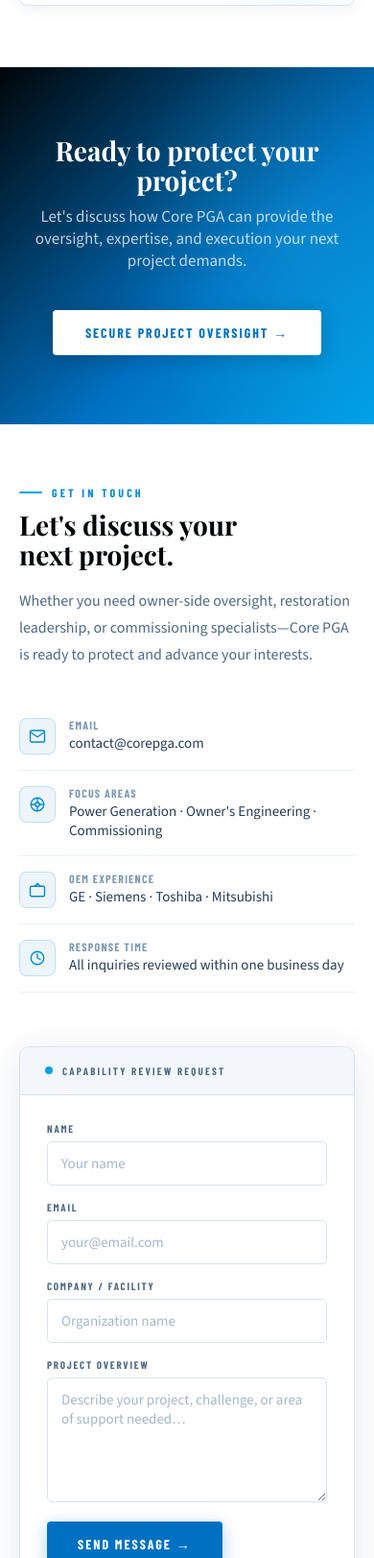
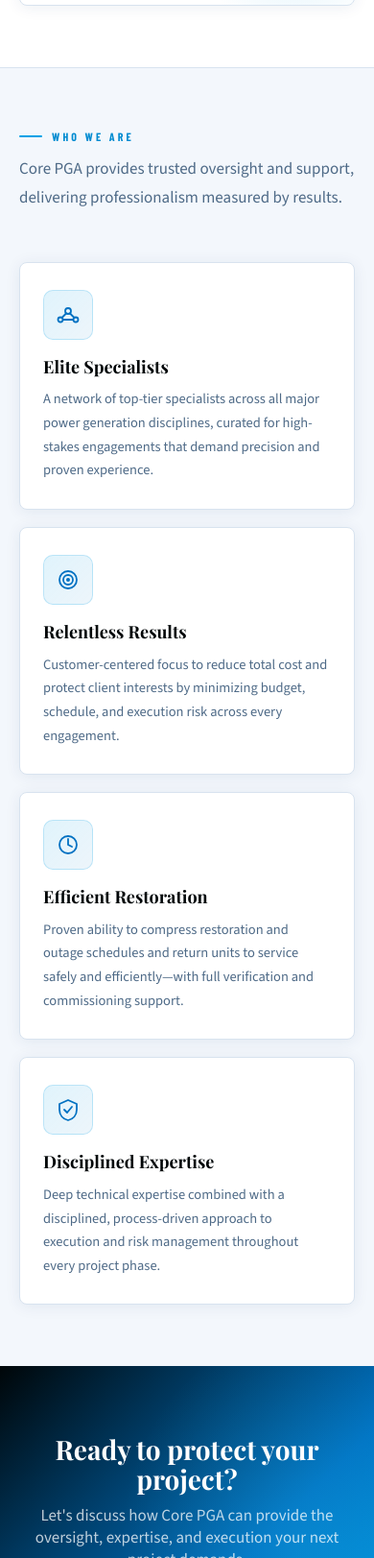
Before and after one commit to Austin-ops97/Corepgatest, a plain HTML site: page index.html in a window 390 px wide. Shown: the part 5336-6959 px from the top of the page at 96% size. Drawn offline with nearby package versions, Linux system fonts and the light colour scheme; a web font is replaced by a local one.

Commit message:
Add Who We Are to the homepage and site nav.
Restore the former homepage trust block as Who We Are, keep its supporting cards, and place a Who We Are tab immediately before Why Core on every page.

Co-authored-by: Austin-ops97 <Austin-ops97@users.noreply.github.com>

```diff
--- a/index.html
+++ b/index.html
@@ -61,8 +61,8 @@
       transform: translateX(-8px);
     }
 
-    .navlinks { display: flex; align-items: center; gap: 8px; }
-    .nl { font-family: var(--cond); font-size: 13px; font-weight: 600; letter-spacing: .11em; text-transform: uppercase; color: var(--muted); padding: 8px 12px; border-radius: 4px; background: transparent; border: none; cursor: pointer; transition: color .18s, background .18s; }
+    .navlinks { display: flex; align-items: center; gap: 4px; flex-wrap: nowrap; }
+    .nl { font-family: var(--cond); font-size: 12px; font-weight: 600; letter-spacing: .09em; text-transform: uppercase; color: var(--muted); padding: 8px 9px; border-radius: 4px; background: transparent; border: none; cursor: pointer; transition: color .18s, background .18s; white-space: nowrap; }
     .nl:hover, .nl.active { color: var(--b5); background: var(--btint); }
     .navlinks .nl[href^="#"] { position: relative; }
     .navlinks .nl[href^="#"]::after {
@@ -79,7 +79,7 @@
       transition: transform .18s ease;
     }
     .navlinks .nl[href^="#"].is-anchor-current::after { transform: scaleX(1); }
-    .nl-cta { font-family: var(--cond); font-size: 13px; font-weight: 700; letter-spacing: .14em; text-transform: uppercase; color: var(--white); background: var(--b5); padding: 10px 22px; border-radius: 4px; border: none; cursor: pointer; margin-left: 6px; box-shadow: 0 2px 12px rgba(0,113,194,.28); transition: all .2s; }
+    .nl-cta { font-family: var(--cond); font-size: 12px; font-weight: 700; letter-spacing: .12em; text-transform: uppercase; color: var(--white); background: var(--b5); padding: 10px 16px; border-radius: 4px; border: none; cursor: pointer; margin-left: 4px; box-shadow: 0 2px 12px rgba(0,113,194,.28); transition: all .2s; white-space: nowrap; }
     .nl-cta:hover { background: var(--b4); box-shadow: 0 5px 20px rgba(0,113,194,.38); transform: translateY(-1px); }
     .hamburger { display: none; background: transparent; border: 1px solid var(--line); border-radius: 4px; padding: 9px 14px; color: var(--muted); font-family: var(--cond); font-size: 12px; letter-spacing: .12em; text-transform: uppercase; cursor: pointer; }
     .mobile-nav { display: none; background: var(--white); border-top: 1px solid var(--line); padding: 8px 0 14px; box-shadow: 0 8px 24px rgba(0,50,100,.08); }
@@ -203,6 +203,16 @@
     .tech-item { display: flex; align-items: center; gap: 10px; font-size: 14px; font-weight: 500; color: var(--ink2); padding: 9px 0; border-bottom: 1px solid var(--line2); }
     .tech-item::before { content: ''; width: 6px; height: 6px; border-radius: 50%; background: var(--b3); flex-shrink: 0; }
 
+    /* WHO WE ARE */
+    #home, #expertise, #services, #who-we-are { scroll-margin-top: 96px; }
+    .trust-grid { display: grid; grid-template-columns: repeat(4, 1fr); gap: 18px; }
+    .trust-card { background: var(--white); border: 1px solid var(--line); border-radius: 8px; padding: 28px 24px; box-shadow: var(--sh); transition: transform .22s var(--ease), box-shadow .22s; }
+    .trust-card:hover { transform: translateY(-5px); box-shadow: var(--sh2); }
+    .trust-icon-wrap { width: 52px; height: 52px; border-radius: 10px; background: linear-gradient(135deg, var(--btint2) 0%, var(--btint) 100%); border: 1px solid rgba(0,161,230,.20); display: flex; align-items: center; justify-content: center; margin-bottom: 18px; }
+    .trust-icon-wrap svg { width: 24px; height: 24px; }
+    .trust-card h5 { font-family: var(--serif); font-size: 18px; font-weight: 700; color: var(--ink); margin-bottom: 10px; line-height: 1.2; }
+    .trust-card p { font-size: 14.5px; line-height: 1.7; color: var(--muted); }
+
     /* CTA BAND */
     .cta-band { background: linear-gradient(135deg, var(--rich-black) 0%, var(--b5) 60%, var(--b3) 100%); padding: 72px 0; position: relative; overflow: hidden; }
     .cta-band::before { content: ''; position: absolute; inset: 0; background: radial-gradient(ellipse 80% 100% at 80% 50%, rgba(51,221,255,.15), transparent 60%); }
@@ -263,7 +273,7 @@
     @keyframes fadeUp { from{opacity:0;transform:translateY(14px)} to{opacity:1;transform:none} }
     @keyframes fadeIn { from{opacity:0} to{opacity:1} }
 
-    @media(max-width:1180px) {
+    @media(max-width:1260px) {
       .navlinks { display: none; }
       .hamburger { display: block; }
     }
@@ -273,6 +283,7 @@
       .hero-wash::before { inset: 0; opacity: .35; background-position: center; }
       .exp-grid { grid-template-columns: 1fr; }
       .services-layout { grid-template-columns: 1fr; }
+      .trust-grid { grid-template-columns: 1fr 1fr; }
       .contact-layout { grid-template-columns: 1fr; }
       .stats-inner { grid-template-columns: 1fr 1fr; }
       .stat-block:nth-child(2) { border-right: none; }
@@ -283,6 +294,7 @@
     @media(max-width:600px) {
       section { padding: 64px 0; }
       .hero-wash::before { inset: 0; opacity: .35; }
+      .trust-grid { grid-template-columns: 1fr; }
       .row2 { grid-template-columns: 1fr; }
       .sec-head-row { flex-direction: column; align-items: flex-start; }
       .tech-grid { grid-template-columns: 1fr; }
@@ -306,6 +318,7 @@
         <a class="nl active" href="#home">Home</a>
         <a class="nl" href="#expertise">Expertise</a>
         <a class="nl" href="#services">Services</a>
+        <a class="nl" href="#who-we-are">Who We Are</a>
         <a class="nl" href="why-core.html">Why Core</a>
         <a class="nl" href="about.html">About</a>
         <a class="nl" href="projects.html">Projects</a>
@@ -318,6 +331,7 @@
     <a href="#home" onclick="closeMNav()">Home</a>
     <a href="#expertise" onclick="closeMNav()">Expertise</a>
     <a href="#services" onclick="closeMNav()">Services</a>
+    <a href="#who-we-are" onclick="closeMNav()">Who We Are</a>
     <a href="why-core.html" onclick="closeMNav()">Why Core</a>
     <a href="about.html" onclick="closeMNav()">About</a>
     <a href="projects.html" onclick="closeMNav()">Projects</a>
@@ -473,6 +487,42 @@
           <div class="tech-item">Power plant electrical</div><div class="tech-item">Medium-voltage dist.</div>
           <div class="tech-item">Control relay install</div><div class="tech-item">GE · Siemens · Toshiba · Mitsubishi</div>
         </div>
+      </div>
+    </div>
+  </div>
+</section>
+
+<hr class="divider">
+
+<!-- WHO WE ARE -->
+<section id="who-we-are" class="section-bg">
+  <div class="wrap">
+    <div class="sec-head sec-head-row">
+      <div>
+        <div class="sec-eye r">Who We Are</div>
+        <p class="sec-lead r3">Core PGA provides trusted oversight and support, delivering professionalism measured by results.</p>
+      </div>
+    </div>
+    <div class="trust-grid">
+      <div class="trust-card r">
+        <div class="trust-icon-wrap"><svg viewBox="0 0 24 24" fill="none" stroke="#0071c2" stroke-width="1.8" stroke-linecap="round" stroke-linejoin="round"><circle cx="12" cy="8" r="3"/><circle cx="4" cy="17" r="2.5"/><circle cx="20" cy="17" r="2.5"/><line x1="10" y1="10.5" x2="5.5" y2="15"/><line x1="14" y1="10.5" x2="18.5" y2="15"/><line x1="7" y1="17" x2="17" y2="17"/></svg></div>
+        <h5>Elite Specialists</h5>
+        <p>A network of top-tier specialists across all major power generation disciplines, curated for high-stakes engagements that demand precision and proven experience.</p>
+      </div>
+      <div class="trust-card r2">
+        <div class="trust-icon-wrap"><svg viewBox="0 0 24 24" fill="none" stroke="#0071c2" stroke-width="1.8" stroke-linecap="round" stroke-linejoin="round"><circle cx="12" cy="12" r="9"/><circle cx="12" cy="12" r="5"/><circle cx="12" cy="12" r="2" fill="#0071c2" stroke="none"/></svg></div>
+        <h5>Relentless Results</h5>
+        <p>Customer-centered focus to reduce total cost and protect client interests by minimizing budget, schedule, and execution risk across every engagement.</p>
+      </div>
+      <div class="trust-card r3">
+        <div class="trust-icon-wrap"><svg viewBox="0 0 24 24" fill="none" stroke="#0071c2" stroke-width="1.8" stroke-linecap="round" stroke-linejoin="round"><circle cx="12" cy="12" r="9"/><polyline points="12,6 12,12 16,14"/></svg></div>
+        <h5>Efficient Restoration</h5>
+        <p>Proven ability to compress restoration and outage schedules and return units to service safely and efficiently—with full verification and commissioning support.</p>
+      </div>
+      <div class="trust-card r4">
+        <div class="trust-icon-wrap"><svg viewBox="0 0 24 24" fill="none" stroke="#0071c2" stroke-width="1.8" stroke-linecap="round" stroke-linejoin="round"><path d="M12 2L3 6v6c0 5.5 3.8 9.7 9 11 5.2-1.3 9-5.5 9-11V6L12 2z"/><polyline points="8,12 11,15 16,9"/></svg></div>
+        <h5>Disciplined Expertise</h5>
+        <p>Deep technical expertise combined with a disciplined, process-driven approach to execution and risk management throughout every project phase.</p>
       </div>
     </div>
   </div>
```
Also changed, not shown: about.html (+2 -0 lines), contact.html (+2 -0 lines), corepga-pages.css (+11 -9 lines), projects.html (+2 -0 lines), thanks.html (+2 -0 lines), why-core.html (+2 -0 lines).
